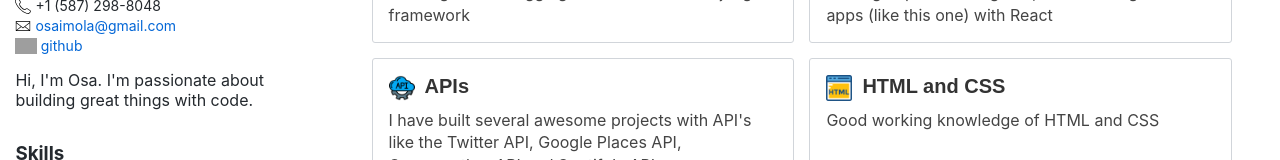
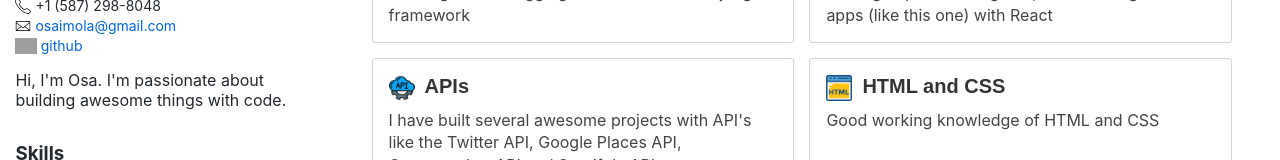
Before and after one commit to osaimola/osa, a React (Create React App) app: page / in a window 1280 px wide. Shown: the part 326-486 px from the top of the page. Built offline with nearby package versions, Linux system fonts and the light colour scheme; grey boxes are pictures that could not be loaded.

Commit message:
update profile.jsx

```diff
--- a/src/Components/Profile/Profile.jsx
+++ b/src/Components/Profile/Profile.jsx
@@ -64,7 +64,8 @@ class Profile extends Component {
           </div>
           <div className="intro">
             <p>
-              Hi, I'm Osa. I'm passionate about building great things with code.
+              Hi, I'm Osa. I'm passionate about building awesome things with
+              code.
             </p>
           </div>
           <div className="skills">
```
